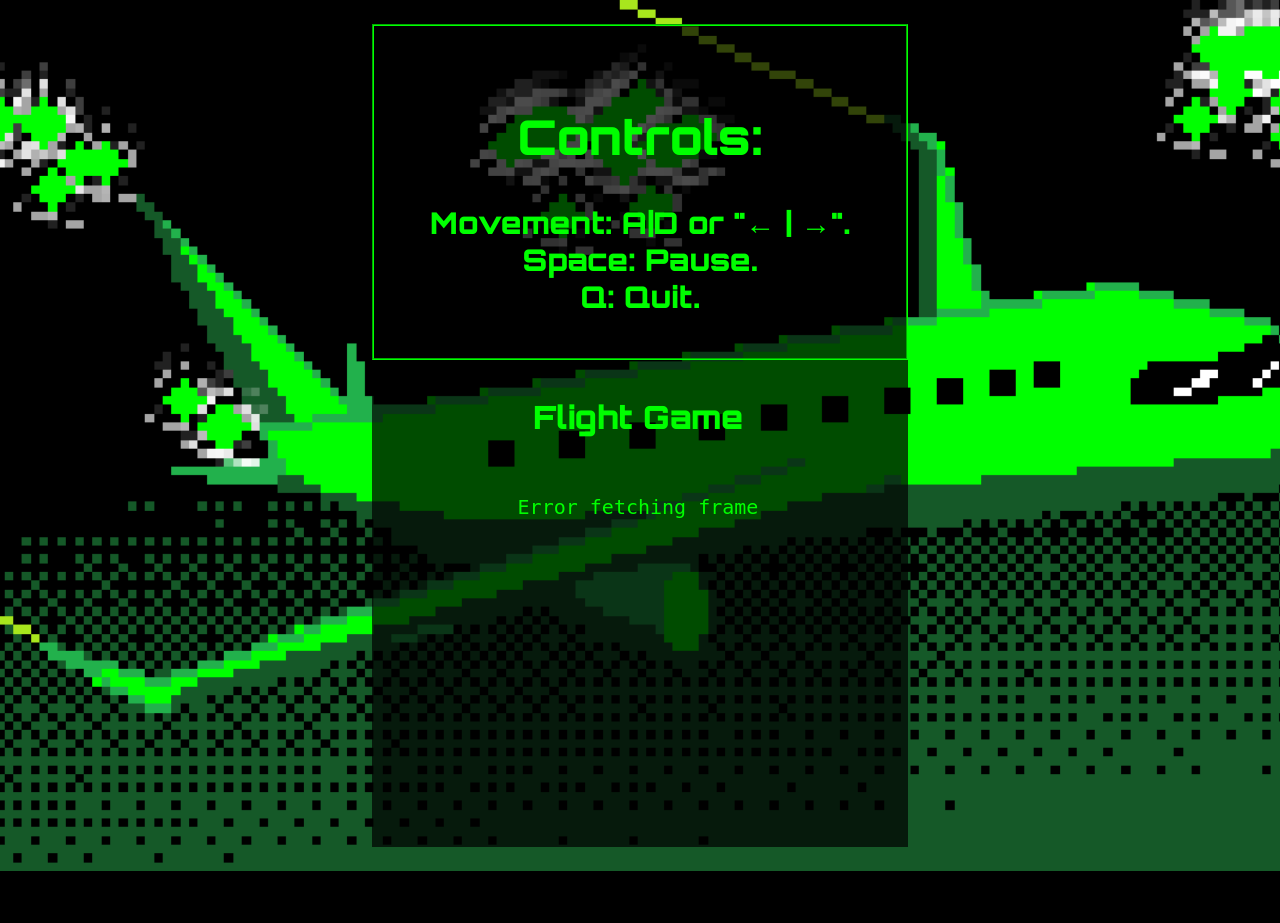
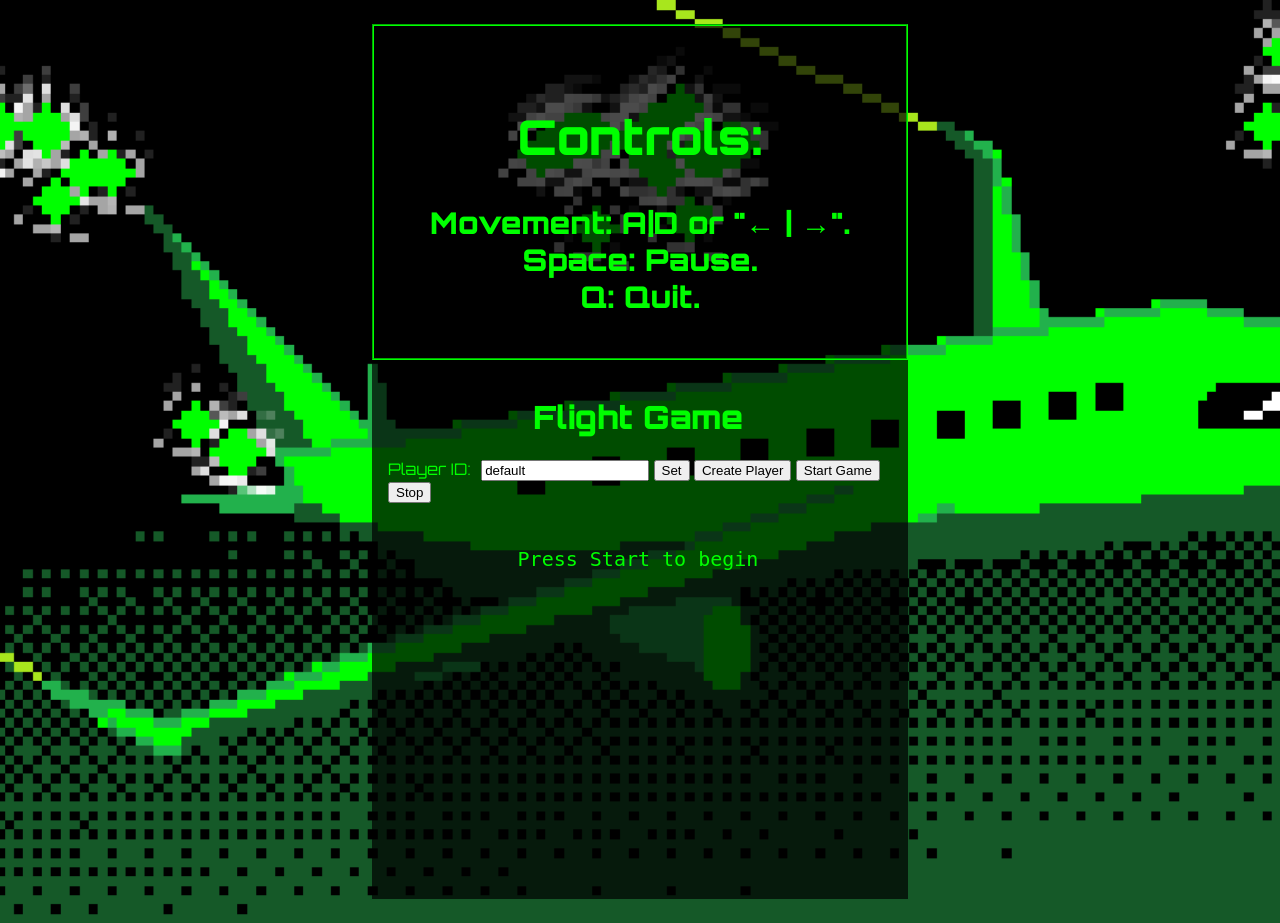
Before and after one commit to kuro-ryuu/glight-flame, a Flask app: page / in a window 1280 px wide. Before the commit the page ends 871 px from the top, so only its background shows below. Run offline with Flask 3, Linux system fonts and the light colour scheme; parts of the project's set-up code (start-up, migrations or seed data) failed here and were passed over.

Commit message:
Implement multiplayer functionality with player management and game control (Player() object and multi-threading, username register & start/stop game)

```diff
--- a/app.py
+++ b/app.py
@@ -12,198 +12,266 @@
 db_connection = db_init.open_db()
 db_connection.row_factory = sqlite3.Row
 
+app = Flask(__name__)
+CORS(app)
 
-# --- Game state and setup ---
-key_pressed = None
-key_lock = threading.Lock() # to protect key_pressed
-state_lock = threading.Lock()
-last_frame = ""
-stop_event = threading.Event()
-restart_event = threading.Event()
-
-def var_setup():
-    global coords_list, map_height, map_width, fuel, delay, magnitude
-    global last_command_time, obs_interval, last_key_time, paused, key_delay
-    global playerpos, score
-    coords_list = []  # list of [x, y]
-    map_height = 10
-    map_width = 10
-    score = 0
-
-    fuel = 1000
-    delay = 0
-    magnitude = 0
-
-    last_command_time = 0
-    obs_interval = 0.6
-    last_key_time = 0  # seconds
-    paused = 0
-    key_delay = 0.2
-    playerpos = 0
+# --- Multiplayer: per-player state and threads ---
+import uuid
 
 
-def restart_game():
-    """Reset game state for a new game."""
-    global coords_list, fuel, delay, magnitude, last_command_time
-    global last_key_time, paused, playerpos, score
-    coords_list = []  # list of [x, y]
-    score = 0
-    fuel = 1000
-    delay = 0
-    magnitude = 0
-    last_command_time = time.time()
-    last_key_time = time.time()
-    paused = 0
-    playerpos = 0
-    render.set_state(coords_list, map_width, map_height, playerpos)
+class Player:
+    def __init__(self, pid=None):
+        self.id = pid or str(uuid.uuid4())
+        self.coords_list = []  # list of [x, y]
+        self.map_height = 10
+        self.map_width = 10
+        self.score = 0
 
+        self.fuel = 1000
+        self.delay = 0
+        self.magnitude = 0
 
-def obstacle_gen(number):
-    global score
-    if [number, -1] not in coords_list:
-        coords_list.append([number, -1])
-        score += 10
-    for i, p in enumerate(coords_list):
-        coords_list[i][1] = p[1] + 1
-    coords_list[:] = [p for p in coords_list if p[1] < map_height]
+        self.last_command_time = time.time()
+        self.obs_interval = 0.6
+        self.last_key_time = time.time()
+        self.paused = 0
+        self.key_delay = 0.2
+        self.playerpos = 0
 
+        self.key_pressed = None
+        self.key_lock = threading.Lock()
+        self.state_lock = threading.Lock()
+        self.last_frame = ""
+        self.stop_event = threading.Event()
+        self.running = False
 
-def disaster_gen(delay, magnitude):
-    return
+        self.thread = None
 
+    def restart_game(self):
+        self.coords_list = []
+        self.score = 0
+        self.fuel = 1000
+        self.delay = 0
+        self.magnitude = 0
+        self.last_command_time = time.time()
+        self.last_key_time = time.time()
+        self.paused = 0
+        self.playerpos = 0
+        render.set_state(self.coords_list, self.map_width, self.map_height, self.playerpos)
 
-def game_loop():
-    global last_frame, last_command_time, last_key_time, playerpos, fuel, paused
-    last_maintime = 0
-    while not stop_event.is_set():
-        maintime = time.time()
-        if maintime - last_maintime > 0.01:
-            last_maintime = maintime
-            # Update header and frame
-            header = f"Current map: WebGame\nScore: {score}\nFuel: {fuel}\nPlayerPos: {playerpos},{map_height - 1}"
-            with state_lock:
-                render.set_state(coords_list, map_width, map_height, playerpos)
-                rows = render.render_rows()
+    def obstacle_gen(self, number):
+        if [number, -1] not in self.coords_list:
+            self.coords_list.append([number, -1])
+            self.score += 10
+        for i, p in enumerate(self.coords_list):
+            self.coords_list[i][1] = p[1] + 1
+        self.coords_list[:] = [p for p in self.coords_list if p[1] < self.map_height]
+
+    def disaster_gen(self):
+        return
+
+    def game_loop(self):
+        last_maintime = 0
+        while not self.stop_event.is_set():
+            if not self.running:
+                # when not running, show a simple prompt and skip rendering/keys
+                with self.state_lock:
+                    self.last_frame = f"Player {self.id}: Press Start"
+                time.sleep(0.1)
+                continue
+            maintime = time.time()
+            if maintime - last_maintime > 0.01:
+                last_maintime = maintime
+                header = f"Current map: WebGame\nScore: {self.score}\nFuel: {self.fuel}\nPlayerPos: {self.playerpos},{self.map_height - 1}"
+                # render state and prepare frame
+                with self.state_lock:
+                    render.set_state(self.coords_list, self.map_width, self.map_height, self.playerpos)
+                    rows = render.render_rows()
                 if rows == "GAME OVER":
-
                     rows = "Game Over! Press 'r' to restart."
-                    state_lock.release()
-                    last_frame = header + "\n" + rows
-                    time.sleep(0.3)
-                    paused = 1
-                    time.sleep(0.3)
-                    state_lock.acquire()
-                    while True:
+                    # update frame and enter restart-wait loop without holding state lock
+                    self.last_frame = header + "\n" + rows
+                    self.paused = 1
+                    # wait for restart key, or break if stopped/not running
+                    while not self.stop_event.is_set() and self.running:
                         k = None
-                        with key_lock:
-                            k = key_pressed
+                        with self.key_lock:
+                            k = self.key_pressed
                             if k is not None:
-                                globals()['key_pressed'] = None
+                                self.key_pressed = None
                         if k == 'r' or k == 'restart':
-                            restart_game()
-                            print("Game restarted!")
-                            paused = 0
+                            self.restart_game()
+                            print(f"Player {self.id} restarted!")
+                            self.paused = 0
                             time.sleep(0.3)
                             break
                         time.sleep(0.1)
-                last_frame = header + "\n" + rows
+                self.last_frame = header + "\n" + rows
 
-            now = time.time()
-            if now - last_command_time > obs_interval:
-                obstacle_gen(random.randint(0, map_width - 1))
-                disaster_gen(delay, magnitude)
-                last_command_time = now
+                now = time.time()
+                if now - self.last_command_time > self.obs_interval:
+                    self.obstacle_gen(random.randint(0, self.map_width - 1))
+                    self.disaster_gen()
+                    self.last_command_time = now
 
-            # Handle key_pressed input (throttled by key_delay)
-            if (now - last_key_time) > key_delay:
-                with key_lock:
-                    k = key_pressed
-                    # consume
-                    # note: do not clear if None
-                    if k is not None:
-                        # reset key
-                        globals()['key_pressed'] = None
-                moved = False
-                if k == 'a' or k == 'left':
-                    playerpos -= 1
-                    moved = True
-                elif k == 'd' or k == 'right':
-                    playerpos += 1
-                    moved = True
-                elif k == 'space':
-                    paused = 1
-                    print("Game paused. Press space to resume.")
-                    time.sleep(0.3)
-                    while True:
-                        if k == 'space':
-                            print("Game resuming in:")
-                            for i in range(3, 0, -1):
-                                print(i)
-                                time.sleep(1)
-                            print("Go!")
-                            time.sleep(0)
-                            paused = 0
-                            time.sleep(0.3)
-                            break
-                        time.sleep(0.1)
-                elif k == 'r' or k == 'restart':
-                    restart_game()
-                    print("Game restarted!")
-                elif k == 'q' or k == 'quit':
-                    stop_event.set()
+                # Handle key_pressed input (throttled by key_delay)
+                if (now - self.last_key_time) > self.key_delay:
+                    with self.key_lock:
+                        k = self.key_pressed
+                        if k is not None:
+                            self.key_pressed = None
+                    moved = False
+                    if k == 'a' or k == 'left':
+                        self.playerpos -= 1
+                        moved = True
+                    elif k == 'd' or k == 'right':
+                        self.playerpos += 1
+                        moved = True
+                    elif k == 'space':
+                        # pause until space pressed again, or until stopped/not running
+                        self.paused = 1
+                        print("Game paused. Press space to resume.")
+                        time.sleep(0.2)
+                        while not self.stop_event.is_set() and self.running:
+                            kk = None
+                            with self.key_lock:
+                                kk = self.key_pressed
+                                if kk is not None:
+                                    self.key_pressed = None
+                            if kk == 'space':
+                                print("Game resuming in:")
+                                for i in range(3, 0, -1):
+                                    print(i)
+                                    time.sleep(1)
+                                print("Go!")
+                                self.paused = 0
+                                time.sleep(0.1)
+                                break
+                            time.sleep(0.1)
+                    elif k == 'r' or k == 'restart':
+                        self.restart_game()
+                        print(f"Player {self.id} restarted!")
+                    elif k == 'q' or k == 'quit':
+                        self.stop_event.set()
 
-                if moved:
-                    if playerpos < 0:
-                        playerpos = 0
-                        moved = False
-                    if playerpos > map_width - 1:
-                        playerpos = map_width - 1
-                        moved = False
                     if moved:
-                        fuel -= 10
-                    last_key_time = now
-        time.sleep(0.001)
+                        if self.playerpos < 0:
+                            self.playerpos = 0
+                            moved = False
+                        if self.playerpos > self.map_width - 1:
+                            self.playerpos = self.map_width - 1
+                            moved = False
+                        if moved:
+                            self.fuel -= 10
+                    if moved or k is not None:
+                        self.last_key_time = now
+            time.sleep(0.001)
 
 
-# initialize
-var_setup()
+# Registry of players
+players = {}
+players_lock = threading.Lock()
 
-# start game thread
-game_thread = threading.Thread(target=game_loop, daemon=True)
-game_thread.start()
+def create_player(pid=None):
+    p = Player(pid)
+    with players_lock:
+        players[p.id] = p
+    p.thread = threading.Thread(target=p.game_loop, daemon=True)
+    p.thread.start()
+    return p
 
-app = Flask(__name__)
-CORS(app)
+
+# create a default player for compatibility
+default_player = create_player(pid='default')
+
+
+@app.route('/start', methods=['POST'])
+def start_player():
+    data = request.get_json(silent=True) or request.form or request.values
+    pid = data.get('player') or data.get('id') or request.args.get('player') or 'default'
+    with players_lock:
+        p = players.get(pid)
+    if not p:
+        # create and start
+        p = create_player(pid)
+    # restart and mark running
+    p.restart_game()
+    p.running = True
+    return jsonify({'status': 'started', 'player': p.id})
+
+
+@app.route('/stop', methods=['POST'])
+def stop_player():
+    data = request.get_json(silent=True) or request.form or request.values
+    pid = data.get('player') or request.args.get('player') or 'default'
+    with players_lock:
+        p = players.get(pid)
+    if not p:
+        return jsonify({'error': 'player not found', 'player': pid}), 404
+    p.running = False
+    return jsonify({'status': 'stopped', 'player': pid})
+
 
 @app.route('/key', methods=['POST'])
 def post_key():
-    """Accepts JSON or form data with 'key' field (e.g. 'left','right','space','q' or 'a','d')."""
+    """Accepts JSON/form with 'key' and optional 'player' id."""
     data = request.get_json(silent=True) or request.form or request.values
     key = data.get('key')
+    pid = data.get('player') or request.args.get('player') or 'default'
     if not key:
         return jsonify({'error': 'no key provided'}), 400
-    with key_lock:
-        # 1. open lock so we don't block game loop
-        # 2. set key_pressed (game loop wouldnt see it until lock is released)
-        # 3. game loop will consume it
-        # note: we do not queue multiple keys, only the latest is kept
-        globals()['key_pressed'] = key
-    return jsonify({'status': 'ok', 'key': key})
+    with players_lock:
+        p = players.get(pid)
+    if not p:
+        return jsonify({'error': 'player not found', 'player': pid}), 404
+    if not p.running:
+        return jsonify({'error': 'player not running', 'player': pid}), 400
+    with p.key_lock:
+        p.key_pressed = key
+    return jsonify({'status': 'ok', 'key': key, 'player': pid})
 
 
 @app.route('/frame', methods=['GET'])
 def get_frame():
-    """Returns the latest rendered frame as plain text."""
-    with state_lock:
-        frame = last_frame
+    """Returns the latest rendered frame for a player as plain text.
+    Use query `?player=<id>` or omit for default player.
+    """
+    pid = request.args.get('player') or 'default'
+    with players_lock:
+        p = players.get(pid)
+    if not p:
+        return jsonify({'error': 'player not found', 'player': pid}), 404
+    with p.state_lock:
+        frame = p.last_frame
     return Response(frame, mimetype='text/plain')
 
 
 @app.route('/state', methods=['GET'])
 def get_state():
-    with state_lock:
-        s = dict(playerpos=playerpos, fuel=fuel, score=score, paused=paused)
+    pid = request.args.get('player') or 'default'
+    with players_lock:
+        p = players.get(pid)
+    if not p:
+        return jsonify({'error': 'player not found', 'player': pid}), 404
+    with p.state_lock:
+        s = dict(playerpos=p.playerpos, fuel=p.fuel, score=p.score, paused=p.paused)
     return jsonify(s)
+
+
+@app.route('/player', methods=['POST'])
+def create_player_route():
+    """Create a new player and start its game thread. Optional JSON/form field 'player' to set id."""
+    data = request.get_json(silent=True) or request.form or request.values
+    pid = data.get('player') or data.get('id')
+    p = create_player(pid)
+    return jsonify({'status': 'created', 'player': p.id})
+
+
+@app.route('/players', methods=['GET'])
+def list_players():
+    with players_lock:
+        ids = list(players.keys())
+    return jsonify({'players': ids})
 
 
 @app.route('/')
--- a/templates/index.html
+++ b/templates/index.html
@@ -18,15 +18,81 @@
   </div>
   <div class="game-area">
     <h1>Flight Game</h1>
+    <div style="margin-bottom:8px">
+      <label for="playerId">Player ID:</label>
+      <input id="playerId" type="text" value="default" style="width:160px;margin-left:6px" />
+      <button id="setPlayerBtn">Set</button>
+      <button id="createPlayerBtn">Create Player</button>
+      <button id="startGameBtn">Start Game</button>
+      <button id="stopGameBtn">Stop</button>
+      <span id="playerStatus" style="margin-left:8px;color:#666"></span>
+    </div>
     <pre id="frame">Loading...</pre>
   </div>
 </div>
   <script>
     const addr="http://127.0.0.1:5000";
     const frameEl = document.getElementById('frame');
+    const playerInput = document.getElementById('playerId');
+    const setPlayerBtn = document.getElementById('setPlayerBtn');
+    const createPlayerBtn = document.getElementById('createPlayerBtn');
+    const playerStatus = document.getElementById('playerStatus');
+
+    let playerId = (playerInput && playerInput.value) || 'default';
+    let isRunning = false;
+    const startGameBtn = document.getElementById('startGameBtn');
+    const stopGameBtn = document.getElementById('stopGameBtn');
+
+    function setPlayerFromInput(){
+      playerId = (playerInput.value || 'default').trim();
+      playerStatus.textContent = 'Using player: ' + playerId;
+    }
+
+    setPlayerBtn.addEventListener('click', ()=>{
+      setPlayerFromInput();
+    });
+
+    createPlayerBtn.addEventListener('click', async ()=>{
+      setPlayerFromInput();
+      try{
+        const r = await fetch(addr + '/player', {method:'POST', headers:{'Content-Type':'application/json'}, body: JSON.stringify({player: playerId})});
+        const j = await r.json();
+        if (r.ok) playerStatus.textContent = 'Created player ' + j.player;
+        else playerStatus.textContent = 'Create failed: ' + (j.error || r.status);
+      } catch(e){ playerStatus.textContent = 'Create request failed'; }
+    });
+
+    startGameBtn.addEventListener('click', async ()=>{
+      setPlayerFromInput();
+      try{
+        const r = await fetch(addr + '/start', {method:'POST', headers:{'Content-Type':'application/json'}, body: JSON.stringify({player: playerId})});
+        const j = await r.json();
+        if (r.ok){
+          isRunning = true;
+          playerStatus.textContent = 'Started player ' + j.player;
+        } else playerStatus.textContent = 'Start failed: ' + (j.error || r.status);
+      } catch(e){ playerStatus.textContent = 'Start request failed'; }
+    });
+
+    stopGameBtn.addEventListener('click', async ()=>{
+      setPlayerFromInput();
+      try{
+        const r = await fetch(addr + '/stop', {method:'POST', headers:{'Content-Type':'application/json'}, body: JSON.stringify({player: playerId})});
+        const j = await r.json();
+        if (r.ok){
+          isRunning = false;
+          playerStatus.textContent = 'Stopped player ' + j.player;
+        } else playerStatus.textContent = 'Stop failed: ' + (j.error || r.status);
+      } catch(e){ playerStatus.textContent = 'Stop request failed'; }
+    });
+
     async function fetchFrame(){
       try {
-        const r = await fetch(addr + '/frame');
+        if (!isRunning){
+          frameEl.textContent = 'Press Start to begin';
+          return;
+        }
+        const r = await fetch(addr + '/frame?player=' + encodeURIComponent(playerId));
         const t = await r.text();
         frameEl.textContent = t || '';
       } catch(e){
@@ -37,12 +103,16 @@
     fetchFrame();
 
     window.addEventListener('keydown', (e)=>{
+      // do not capture when input focused or not running
+      const active = document.activeElement;
+      if (active && (active.tagName === 'INPUT' || active.tagName === 'TEXTAREA')) return;
+      if (!isRunning) return;
       let key = e.key;
       if (key === 'ArrowLeft') key = 'left';
       if (key === 'ArrowRight') key = 'right';
       if (key === ' ') key = 'space';
       key = key.toLowerCase();
-      fetch(addr + '/key', {method:'POST', headers:{'Content-Type':'application/json'}, body: JSON.stringify({key})});
+      fetch(addr + '/key', {method:'POST', headers:{'Content-Type':'application/json'}, body: JSON.stringify({key, player: playerId})});
       e.preventDefault();
     });
   </script>
```
